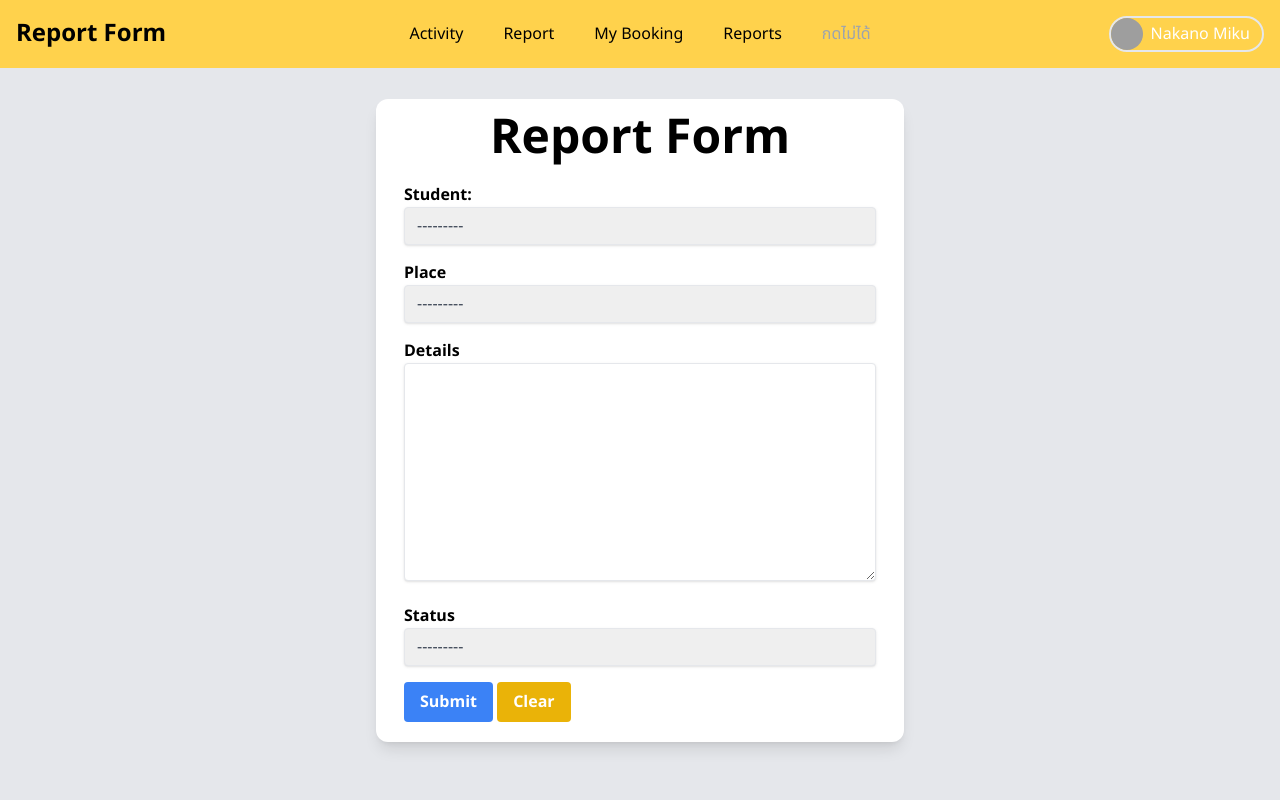
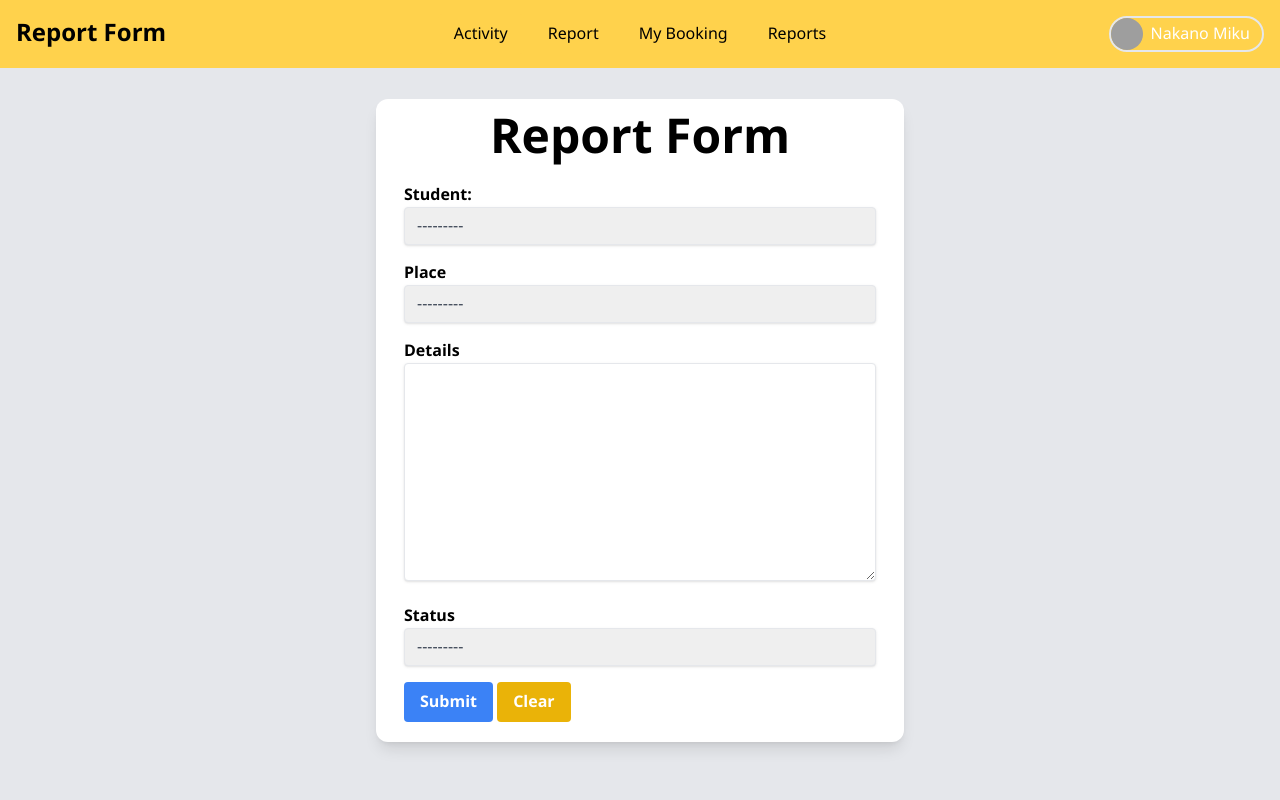
Before and after one commit to pp811010/activityapp, a Django app: page /booking/report-form/ in a window 1280 px wide. Run offline with Django 5.2, Linux system fonts and the light colour scheme; data that the repository does not hold is empty; some libraries are stand-ins or nearby versions; grey boxes are pictures that could not be loaded.

Commit message:
Update nav.html

```diff
--- a/activitybookingapp/booking/templates/nav.html
+++ b/activitybookingapp/booking/templates/nav.html
@@ -33,9 +33,6 @@
           Reports
         </a>
       </li>
-      <li class="text-center">
-        <a class="block py-2 px-4 text-gray-400 cursor-not-allowed" href="#">กดไม่ได้</a>
-      </li>
     </ul>
     <div class="flex w-2/12 justify-end p-1">
       <a href="#" for='profile'
```
